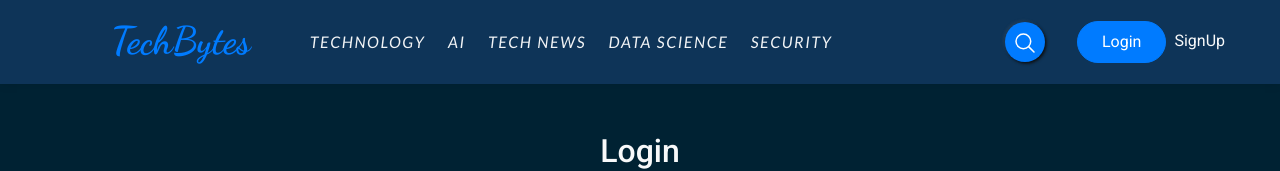
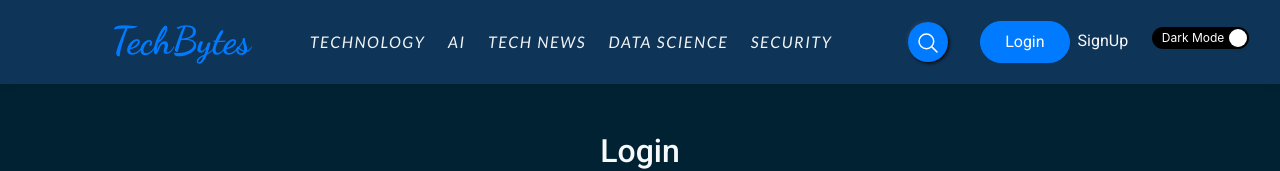
Before and after one commit to singhJasvinder101/MyBlog, a React (Vite) app in the folder Client/: page /login in a window 1280 px wide. Shown: the top 171 px of the page. Built offline with nearby package versions, Linux system fonts and the light colour scheme; no server answers; a web font is replaced by a local one.

Commit message:
Added Dark Mode Toggle
Signed-off-by: Hemashree M S <hemashree21.msh@gmail.com>

```diff
--- a/Client/package.json
+++ b/Client/package.json
@@ -17,6 +17,7 @@
     "@mui/material": "^5.15.15",
     "@reduxjs/toolkit": "^1.9.5",
     "@tanstack/react-query": "^5.29.2",
+    "antd": "^5.17.4",
     "axios": "^1.4.0",
     "bootstrap": "^5.3.3",
     "cloudinary-react": "^1.8.1",
--- a/Client/src/App.jsx
+++ b/Client/src/App.jsx
@@ -12,16 +12,22 @@ import BlogSpecificPage from './pages/BlogSpecificPage'
 import ProtectedRoutesComponent from './components/ProtectedRoutesComponent'
 import SpeedDialComponent from './components/SpeedDialComponente'
 import CreatePostPage from './pages/CreatePostPage'
-import {  useState } from 'react'
+import { createContext, useState } from 'react'
 
-
+export const ThemeContext = createContext(null);
 
 function App() {
   const [isLoading, setIsLoading] = useState(false);
   // console.log(isLoading)
 
+  const [theme,setTheme] = useState("dark");
+
+  const toggleTheme = () => {
+    setTheme((curr) => (curr === "light" ? "dark" : "light"))
+  }
+
   return (
-    <>
+    <ThemeContext.Provider value={{theme, toggleTheme}}>
       {isLoading && (
         <div className="loader">
           <div className="scanner">
@@ -29,7 +35,7 @@ function App() {
           </div>
         </div>
       )}
-      <>
+      <div className='app' id={theme}>
         <SpeedDialComponent />
         <Router>
           <HeaderComponent />
@@ -37,17 +43,17 @@ function App() {
             <Route exact path="/" element={<HomePage setIsLoading={setIsLoading} />} />
             <Route path="/login" element={<LoginPage setIsLoading={setIsLoading} />} />
             <Route path="/register" element={<RegisterPage setIsLoading={setIsLoading} />} />
-            <Route element={<ProtectedRoutesComponent />}>
+            {/* <Route element={<ProtectedRoutesComponent />}> */}
               <Route path="/post-details/:postId" element={<BlogDescriptionPage setIsLoading={setIsLoading} />} />
               <Route path="/blogs/:tag" element={<BlogSpecificPage setIsLoading={setIsLoading} />} />
               <Route path="/user/createPost" element={<CreatePostPage setIsLoading={setIsLoading} />} />
-            </Route>
+            {/* </Route> */}
           </Routes>
           <FooterComponent />
         </Router>
         {/* <PaginationComponent /> */}
-      </>
-    </>
+      </div>
+      </ThemeContext.Provider>
   );
 }
 
--- a/Client/src/components/HeaderComponent.jsx
+++ b/Client/src/components/HeaderComponent.jsx
@@ -1,4 +1,4 @@
-import React, { useRef, useState } from "react";
+import React, { useContext, useRef, useState } from "react";
 import { Link, NavLink, useLocation } from "react-router-dom"
 import { useNavigate } from "react-router-dom";
 import axios from 'axios'
@@ -9,6 +9,8 @@ import { BiLogOut } from "react-icons/bi";
 import { Sling as Hamburger } from 'hamburger-react'
 import { Button } from "react-bootstrap";
 import { FaBell } from "react-icons/fa";
+import { Switch } from 'antd';
+import { ThemeContext } from "../App";
 
 const HeaderComponent = () => {
   const apiUrl = import.meta.env.VITE_API_URI;
@@ -38,6 +40,14 @@ const HeaderComponent = () => {
       searchInputRef.current.focus();
     }
   };
+
+  const { theme, toggleTheme } = useContext(ThemeContext);
+
+  const handleThemeChange = () => {
+    toggleTheme();
+    setTheme((prevTheme) => (prevTheme === "light" ? "dark" : "light"));
+  };
+
 
   return (
     <nav className="navbar navbar-expand-lg navbar-light bg-light">
@@ -197,6 +207,7 @@ const HeaderComponent = () => {
             </div>
           ) : (
             (
+              <div className="flex">
               <div className="login-signup mx-4">
                 <Link to="/login" className="btn btn-primary mx-2 px-4 py-2 rounded-pill">
                   Login
@@ -204,6 +215,14 @@ const HeaderComponent = () => {
                 <Link to="/register" className="text-light signup">
                   SignUp
                 </Link>
+              </div>
+              <div className="h-full mt-1"><Switch
+        style={{ backgroundColor: theme === "dark" ? "#000000" : "" }}
+        onChange={handleThemeChange}
+        checked={theme === "dark"}
+        checkedChildren="Dark Mode"
+        unCheckedChildren="Light Mode"
+      /></div>
               </div>
             )
           )}
--- a/Client/src/index.css
+++ b/Client/src/index.css
@@ -13,6 +13,27 @@
 body {
   font-family: 'Roboto', sans-serif;
   top: 0px !important;
+}
+
+#light .navbar {
+  background-color: white !important;
+}
+
+#light .nav-link {
+  color: black !important;
+}
+
+#light .footer {
+  background-color: white !important;
+  color: black !important;
+}
+
+#light .text-light.signup {
+  color: black !important;
+}
+
+#light .form-label {
+  color: rgb(215, 215, 215) !important;
 }
 
 
--- a/Client/src/pages/user/BlogDescriptionPage.jsx
+++ b/Client/src/pages/user/BlogDescriptionPage.jsx
@@ -287,7 +287,7 @@ const BlogDescriptionPage = () => {
 
 
     return (
-        <div className='w-100'>
+        <div className='w-100 blog-describe'>
             {isLoading ? (
                 <LoaderComponent />
             ) : posts && (
--- a/Client/src/pages/user/blogDescription.css
+++ b/Client/src/pages/user/blogDescription.css
@@ -14,6 +14,10 @@
     cursor: pointer;
     filter: drop-shadow(0 2px 8px rgba(39, 94, 254, 0.32));
     transition: 0.3s cubic-bezier(0.215, 0.61, 0.355, 1);
+}
+
+#light .blog-describe{
+    background-color: white;
 }
 
 .btn::before {
```
Also changed, not shown: 1 other file (tests, documents, lock files or other folders).
